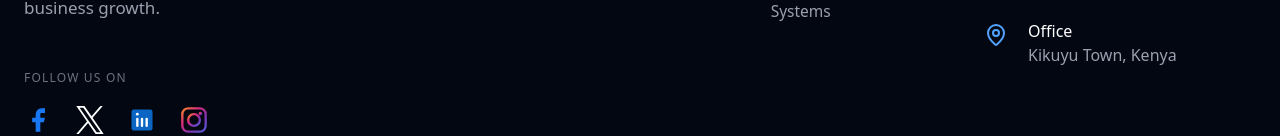
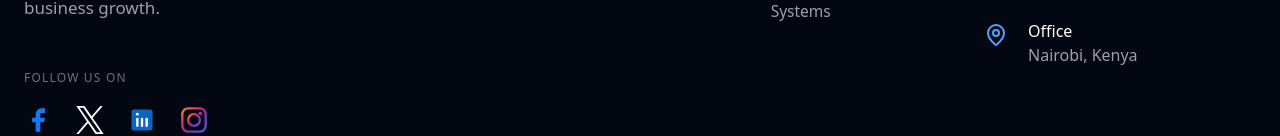
Before and after one commit to danielsdgg/daleon-next, a Next.js app: page / in a window 1280 px wide. Shown: the part 4412-4548 px from the top of the page. Built offline with nearby package versions, Linux system fonts and the light colour scheme.

Commit message:
Update Footer.tsx

```diff
--- a/src/components/Footer.tsx
+++ b/src/components/Footer.tsx
@@ -113,7 +113,7 @@ const Footer: React.FC = () => {
                 <MapPin className="w-6 h-6 text-blue-400 mt-1" />
                 <div>
                   <p className="text-white font-medium">Office</p>
-                  <p className="text-gray-400">Kikuyu Town, Kenya</p>
+                  <p className="text-gray-400">Nairobi, Kenya</p>
                 </div>
               </div>
             </div>
```
